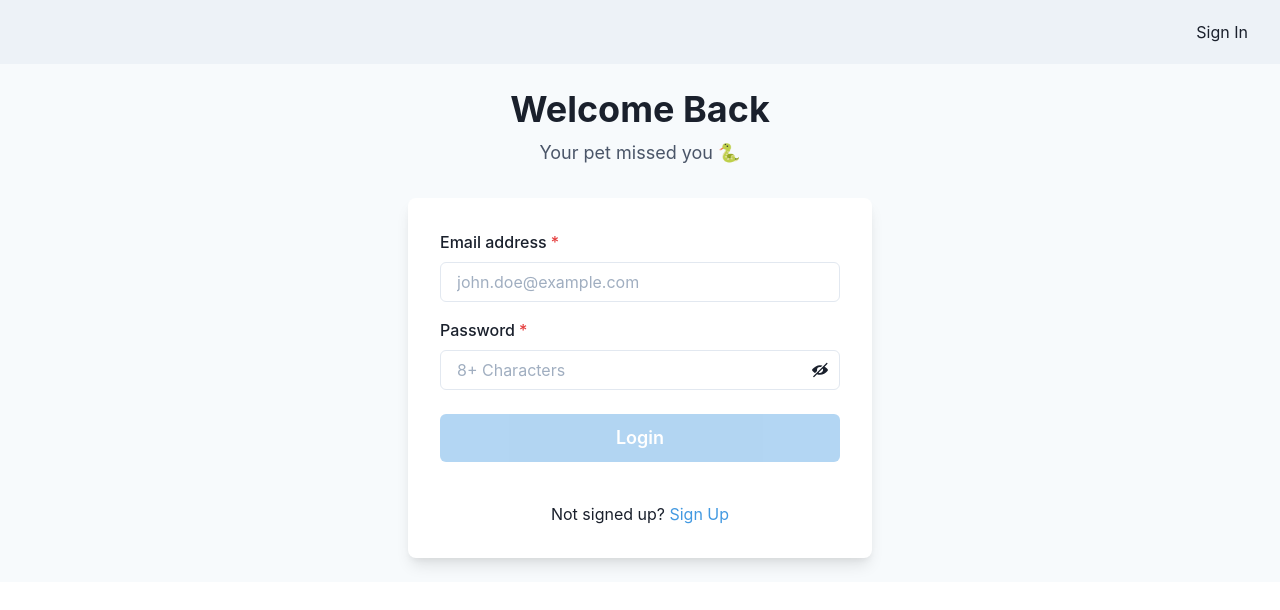
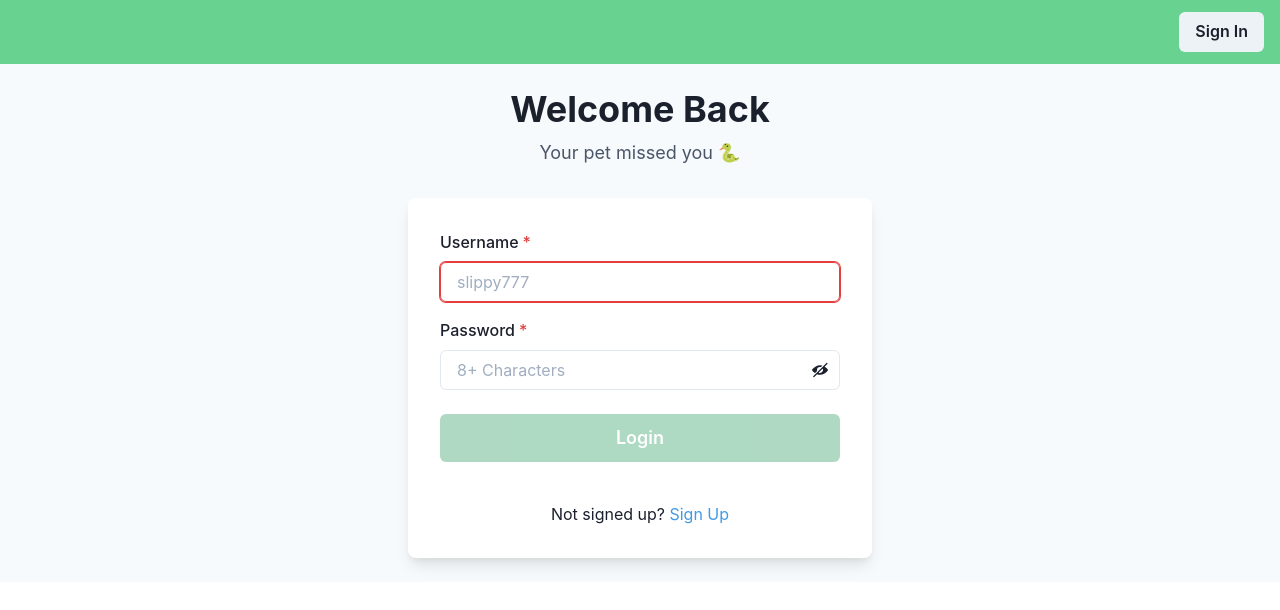
Before and after one commit to aet-vthacks/site, a React (Vite) app: page /login in a window 1280 px wide. Shown: the top 610 px of the page. Built offline with nearby package versions, Linux system fonts and the light colour scheme; no server answers.

Commit message:
QoL Changes

```diff
--- a/package.json
+++ b/package.json
@@ -24,8 +24,7 @@
 		"react-markdown": "^8.0.0",
 		"react-router-dom": "^6.2.1",
 		"rehype-highlight": "^5.0.2",
-		"remark-gfm": "^3.0.1",
-		"zod": "^3.12.0"
+		"remark-gfm": "^3.0.1"
 	},
 	"devDependencies": {
 		"@types/react": "^17.0.33",
--- a/src/components/NavBar.tsx
+++ b/src/components/NavBar.tsx
@@ -1,14 +1,17 @@
+import { AtSignIcon, LockIcon } from "@chakra-ui/icons";
 import {
-	Avatar, Box, Button, Flex, Link, Menu,
-	MenuButton, MenuDivider, MenuItem, MenuList, Spinner, useColorModeValue
+	Avatar, Box, Button, Flex, Menu,
+	MenuButton, MenuDivider, MenuItem, MenuList, Spinner,
+	useToast
 } from "@chakra-ui/react";
 import { ReactNode, useEffect, useState } from "react";
+import { useNavigate } from "react-router-dom";
 import { AccountData } from "types";
 import { http } from "utils";
 
 export default function NavBar({ children }: { children: ReactNode }) {
-	const background = useColorModeValue("gray.100", "gray.900");
-	const link = useColorModeValue("gray.200", "gray.700");
+	const navigate = useNavigate();
+	const toast = useToast();
 
 	const [loading, setLoading] = useState(true);
 	const [data, setData] = useState<AccountData | undefined>(undefined);
@@ -30,7 +33,7 @@ export default function NavBar({ children }: { children: ReactNode }) {
 
 	return (
 		<>
-			<Box bg={background} px={4}>
+			<Box bg="green.300" px={4}>
 				<Flex h={16} alignItems={"center"} justifyContent={"flex-end"}>
 					<Flex alignItems={"center"} textAlign={"end"}>
 						{data ? (
@@ -47,22 +50,38 @@ export default function NavBar({ children }: { children: ReactNode }) {
 									/>
 								</MenuButton>
 								<MenuList>
-									<MenuItem>My Account</MenuItem>
+									<MenuItem
+										icon={<AtSignIcon />}
+										onClick={() => navigate("/account")}
+									>
+										My Account
+									</MenuItem>
 									<MenuDivider />
-									<MenuItem color="red">Sign Out</MenuItem>
+									<MenuItem
+										icon={<LockIcon />}
+										color="red.400"
+										onClick={() => http.get("logout")
+											.then(() => {
+												navigate("/account");
+											})
+											.catch(() => toast({
+												title: "Uh Oh!",
+												description: "An unknown error has occured",
+												status: "error"
+											}))}
+									>
+										Sign Out
+									</MenuItem>
 								</MenuList>
 							</Menu>
-						) : <Link
-							px={4}
-							py={2}
-							rounded={"md"}
-							_hover={{
-								textDecoration: "none",
-								bg: link
-							}}
-							href={"/login"}>
-									Sign In
-						</Link>}
+						) : <>
+							<Button
+								variant="solid"
+								onClick={() => navigate("/login")}
+							>
+							Sign In
+							</Button>
+						</>}
 					</Flex>
 				</Flex>
 			</Box>
--- a/src/pages/HomePage.tsx
+++ b/src/pages/HomePage.tsx
@@ -1,7 +1,50 @@
-import { Heading } from "@chakra-ui/react";
+import { Button, Flex, Heading, Stack, Text } from "@chakra-ui/react";
+import { genSpeciesColors, Pet } from "pets/Pet";
+import { useState } from "react";
+import { PetBlock } from "./PetPage";
 
 export default function HomePage() {
+	const [pet] = useState<Pet>(new Pet("Slinky", "snake-mon", "common", genSpeciesColors("snake-mon", "common", 0)));
+
 	return (
-		<Heading>TODO</Heading>
+		<Flex
+			align={"center"}
+			justify={"center"}
+		>
+			<Stack spacing={8} mx={"auto"} w={"lg"} p={6}>
+				<Stack align={"center"}>
+					<Heading fontSize={"4xl"} textAlign={"center"}>
+						{pet.name}
+					</Heading>
+					<Text fontSize={"lg"} color={"gray.600"}>
+						species: {pet.species}
+					</Text>
+					<Text fontSize={"lg"} color={"gray.600"}>
+						rarity: {pet.rarity}
+					</Text>
+				</Stack>
+				<PetBlock pet={pet} />
+				<Button onClick={() => {
+					pet.triggerEmotionFunc("happy");
+				}}>
+					Happy
+				</Button>
+				<Button onClick={() => {
+					pet.triggerEmotionFunc("surprised");
+				}}>
+					Surprised
+				</Button>
+				<Button onClick={() => {
+					pet.triggerEmotionFunc("sad");
+				}}>
+					Sad
+				</Button>
+				<Button onClick={() => {
+					pet.triggerEmotionFunc("talk");
+				}}>
+					Talk
+				</Button>
+			</Stack>
+		</Flex>
 	);
 }
--- a/src/pages/LearnPage.tsx
+++ b/src/pages/LearnPage.tsx
@@ -1,4 +1,4 @@
-import { Button, Center, Flex, Heading, Spacer, Spinner, Stack, Text } from "@chakra-ui/react";
+import { Button, Center, Flex, Heading, Spacer, Spinner, Stack, Text, useColorMode } from "@chakra-ui/react";
 import Editor from "@monaco-editor/react";
 import ChakraUIRenderer from "chakra-ui-markdown-renderer";
 import { useEffect, useState } from "react";
@@ -13,6 +13,7 @@ import { http } from "utils";
 export default function LearnPage() {
 	const { id } = useParams();
 	const navigate = useNavigate();
+	const { colorMode } = useColorMode();
 
 	const [loading, setLoading] = useState(true);
 	const [data, setData] = useState<ExerciseData | undefined>(undefined);
@@ -53,7 +54,7 @@ export default function LearnPage() {
 					navigate("/login");
 				}
 			})
-			.catch(() => {});
+			.catch(() => navigate("/login"));
 	}, [id, navigate]);
 
 	if (!id) {
@@ -102,6 +103,7 @@ export default function LearnPage() {
 							loading={<Center>
 								<Spinner />
 							</Center>}
+							theme={colorMode === "light" ? "light" : "vs-dark"}
 							defaultLanguage="python"
 							defaultValue={data?.exercise.shellCode}
 							onChange={handleEditorChange}
--- a/src/pages/LoginPage.tsx
+++ b/src/pages/LoginPage.tsx
@@ -3,36 +3,25 @@ import { Box, Button, Flex, FormControl, FormLabel, Heading, Input, InputGroup,
 import { useEffect, useState } from "react";
 import { Link as RouterLink, useNavigate } from "react-router-dom";
 import { http } from "utils";
-import { z } from "zod";
 
 export default function LoginPage() {
 	const bg = useColorModeValue("white", "gray.700");
 	const nav = useColorModeValue("gray.50", "gray.800");
 
-	const [email, setEmail] = useState("");
+	const [username, setUsername] = useState("");
 	const [password, setPassword] = useState("");
 	const [showPassword, setShowPassword] = useState(false);
 
-	const handleEmailChange = (e: any) => setEmail(e.target.value);
+	const handleUsernameChange = (e: any) => setUsername(e.target.value);
 	const handlePasswordChange = (e: any) => setPassword(e.target.value);
 
-	const isEmailValid = z.string()
-		.email()
-		.safeParse(email).success;
-
-	const isPasswordValid = z.string()
-		.min(8)
-		.safeParse(password).success;
-
-	const isFormValid = isEmailValid && isPasswordValid
-		&& email.length > 0
-		&& password.length > 0;
+	const isFormValid = username.length > 3 && password.length > 6;
 
 	const navigate = useNavigate();
 	const onSubmit = async () => {
 		const { status } = await http.post("login", {
 			json: {
-				email,
+				username,
 				password
 			}
 		});
@@ -73,13 +62,14 @@ export default function LoginPage() {
 					boxShadow={"lg"}
 					p={8}>
 					<Stack spacing={4}>
-						<FormControl id="email" isRequired>
-							<FormLabel>Email address</FormLabel>
+						<FormControl id="username" isRequired>
+							<FormLabel>Username</FormLabel>
 							<Input
-								type="email"
-								value={email}
-								placeholder="john.doe@example.com"
-								onChange={handleEmailChange}
+								type="text"
+								value={username}
+								placeholder="slippy777"
+								onChange={handleUsernameChange}
+								isInvalid={true}
 							/>
 						</FormControl>
 						<FormControl id="password" isRequired>
@@ -93,7 +83,7 @@ export default function LoginPage() {
 								/>
 								<InputRightElement h={"full"}>
 									<Button
-										variant={"ghost"}
+										variant="ghost"
 										onClick={() =>
 											setShowPassword((showPassword) => !showPassword)
 										}>
@@ -108,11 +98,8 @@ export default function LoginPage() {
 								isDisabled={!isFormValid}
 								onClick={onSubmit}
 								size="lg"
-								bg={"blue.400"}
-								color={"white"}
-								_hover={{
-									bg: "blue.500"
-								}}>
+								colorScheme="green"
+							>
 								Login
 							</Button>
 						</Stack>
--- a/src/pages/SignupPage.tsx
+++ b/src/pages/SignupPage.tsx
@@ -1,6 +1,7 @@
 import { ViewIcon, ViewOffIcon } from "@chakra-ui/icons";
 import {
 	Box, Button, Flex, FormControl,
+	FormHelperText,
 	FormLabel, Heading, HStack, Input,
 	InputGroup, InputRightElement, Link, Stack, Text,
 	useColorModeValue
@@ -8,33 +9,23 @@ import {
 import { useEffect, useState } from "react";
 import { Link as RouterLink, useNavigate } from "react-router-dom";
 import { http } from "utils";
-import { z } from "zod";
 
 export default function SignupPage() {
 	const nav = useColorModeValue("gray.50", "gray.800");
 
-	const [email, setEmail] = useState("");
+	const [username, setUsername] = useState("");
 	const [password, setPassword] = useState("");
 	const [firstname, setFirstname] = useState("");
 	const [lastname, setLastname] = useState("");
 	const [showPassword, setShowPassword] = useState(false);
 
-	const handleEmailChange = (e: any) => setEmail(e.target.value);
+	const handleUsernameChange = (e: any) => setUsername(e.target.value);
 	const handlePasswordChange = (e: any) => setPassword(e.target.value);
 	const handleFirstnameChange = (e: any) => setFirstname(e.target.value);
 	const handleLastnameChange = (e: any) => setLastname(e.target.value);
 
-	const isEmailValid = z.string()
-		.email()
-		.safeParse(email).success;
-
-	const isPasswordValid = z.string()
-		.min(8)
-		.safeParse(password).success;
-
-	const isFormValid = isEmailValid && isPasswordValid
-		&& email.length > 0
-		&& password.length > 0
+	const isFormValid = username.length > 3
+		&& password.length > 6
 		&& firstname.length > 0
 		&& lastname.length > 0;
 
@@ -44,7 +35,7 @@ export default function SignupPage() {
 			json: {
 				firstname,
 				lastname,
-				email,
+				username,
 				password
 			}
 		});
@@ -109,14 +100,17 @@ export default function SignupPage() {
 								</FormControl>
 							</Box>
 						</HStack>
-						<FormControl id="email" isRequired>
-							<FormLabel>Email address</FormLabel>
+						<FormControl id="username" isRequired>
+							<FormLabel>Username</FormLabel>
 							<Input
-								type="email"
-								value={email}
-								placeholder="john.doe@example.com"
-								onChange={handleEmailChange}
+								type="text"
+								value={username}
+								placeholder="slippy777"
+								onChange={handleUsernameChange}
 							/>
+							<FormHelperText>
+								Usernames must be 3+ characters
+							</FormHelperText>
 						</FormControl>
 						<FormControl id="password" isRequired>
 							<FormLabel>Password</FormLabel>
@@ -137,6 +131,9 @@ export default function SignupPage() {
 									</Button>
 								</InputRightElement>
 							</InputGroup>
+							<FormHelperText>
+								Passwords must be 6+ characters
+							</FormHelperText>
 						</FormControl>
 						<Stack spacing={10} pt={2}>
 							<Button
--- a/src/pets/Pet.tsx
+++ b/src/pets/Pet.tsx
@@ -32,7 +32,7 @@ const genRarity = (): Rarity => {
 	return "common";
 };
 
-const genSpeciesColors = (species: Species, rarity: Rarity, rng: number = Math.random()): (string | null)[] => {
+export const genSpeciesColors = (species: Species, rarity: Rarity, rng: number = Math.random()): (string | null)[] => {
 	switch (species) {
 		case "snake-mon": {
 			if (rarity === "uber rare") {
```
Also changed, not shown: 1 other file (tests, documents, lock files or other folders).
